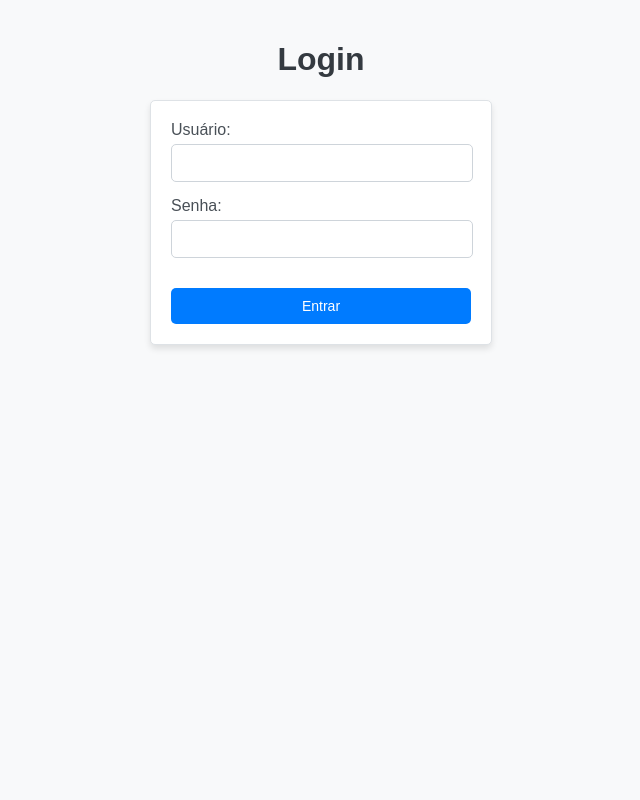
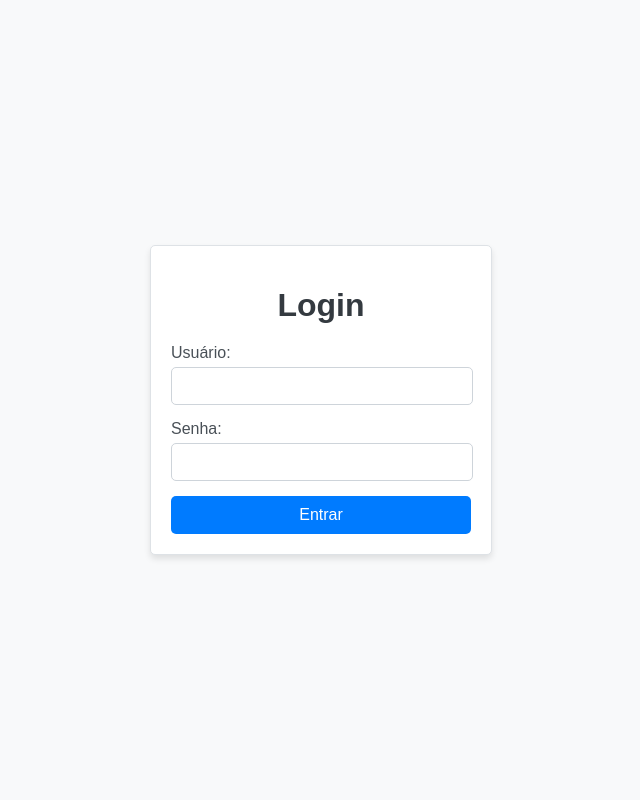
Before and after one commit to gabrielms-castro/bas_auth_api, a Django app: page / in a window 1280 px wide. Shown: the whole page, without its empty margins (319-959 px from the left). Run offline with Django 5.2, Linux system fonts and the light colour scheme.

Commit message:
centralizar divs

```diff
--- a/otp/templates/login.html
+++ b/otp/templates/login.html
@@ -3,17 +3,20 @@
 <head>
     <meta charset="UTF-8">
     <meta name="viewport" content="width=device-width, initial-scale=1.0">
-    <title>BAS Auth - Login</title>
+    <title>Login</title>
     <style>
         body {
             font-family: Arial, sans-serif;
             background-color: #f8f9fa;
             margin: 0;
-            padding: 20px;
+            padding: 0;
+            display: flex;
+            justify-content: center;
+            align-items: center;
+            height: 100vh;
         }
         form {
-            max-width: 300px;
-            margin: auto;
+            width: 300px;
             padding: 20px;
             background: #ffffff;
             border: 1px solid #dee2e6;
@@ -23,13 +26,15 @@
         h1 {
             text-align: center;
             color: #343a40;
+            margin-bottom: 20px;
         }
         label {
             display: block;
             margin-bottom: 5px;
             color: #495057;
         }
-        input[type="text"], input[type="password"] {
+        input[type="text"],
+        input[type="password"] {
             width: calc(100% - 20px);
             margin-bottom: 15px;
             padding: 10px;
@@ -38,20 +43,19 @@
             font-size: 14px;
         }
         button {
-            margin-top: 15px;
             width: 100%;
             padding: 10px;
             border: none;
             border-radius: 5px;
             background-color: #007bff;
             color: #ffffff;
-            font-size: 14px;
+            font-size: 16px;
             cursor: pointer;
         }
         button:hover {
             background-color: #0056b3;
         }
-        p.error {
+        p {
             color: red;
             text-align: center;
             margin-bottom: 15px;
@@ -59,11 +63,11 @@
     </style>
 </head>
 <body>
-    <h1>Login</h1>
     <form method="post">
+        <h1>Login</h1>
         {% csrf_token %}
         {% if error %}
-            <p style="color: red;">{{ error }}</p>
+            <p>{{ error }}</p>
         {% endif %}
         <label for="username">Usuário:</label>
         <input type="text" name="username" id="username" required>
```
Also changed, not shown: otp/templates/editar_servico.html (+12 -9 lines), otp/templates/novo_servico.html (+12 -9 lines).
